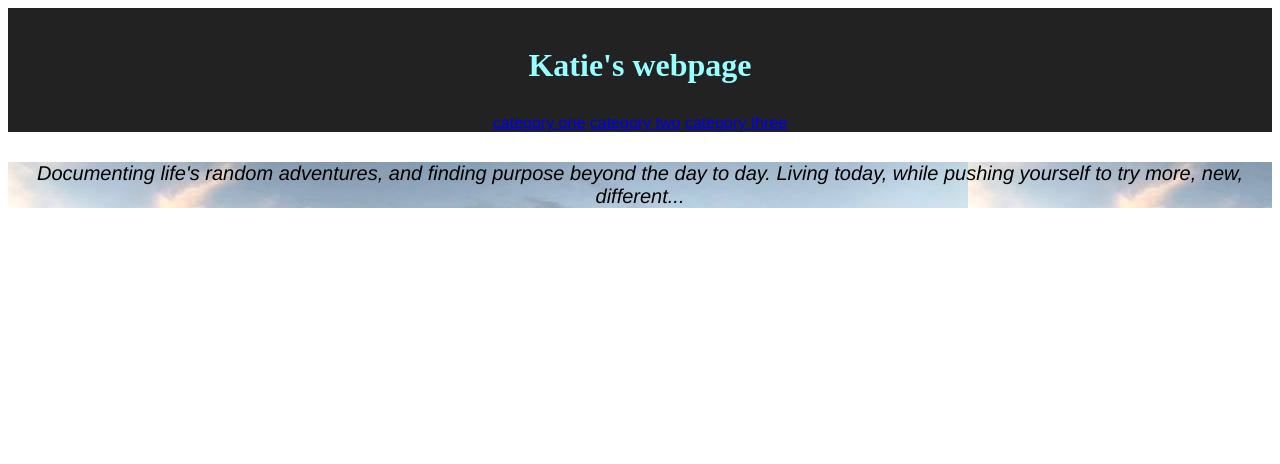
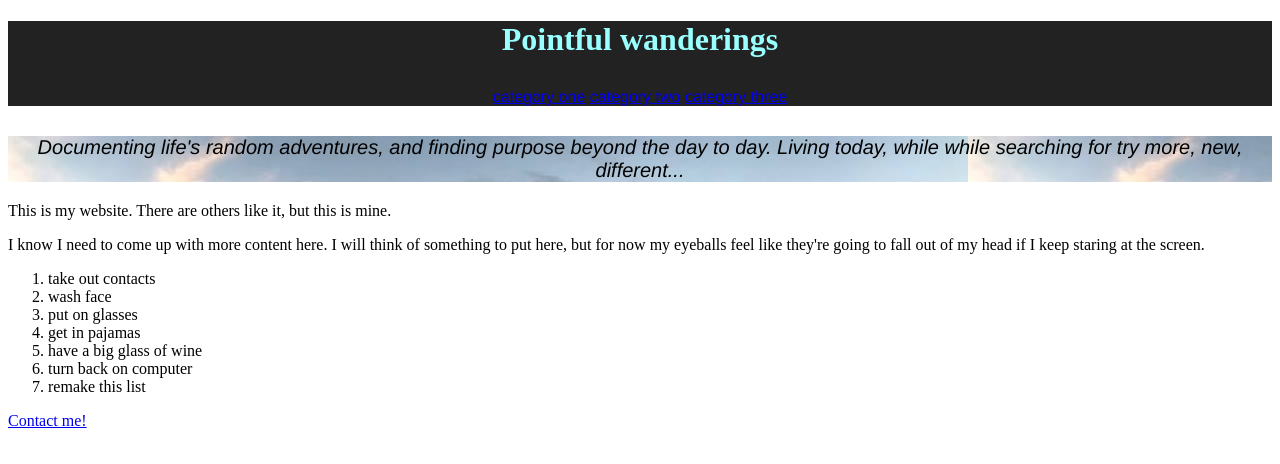
Before and after one commit to kmcniff/kmcniff.github.io, a plain HTML site: page unit_3/index.html in a window 1280 px wide. Drawn offline with Linux system fonts and the light colour scheme; files whose address does not match are found by name.

Commit message:
updatedindex

```diff
--- a/unit_3/index.html
+++ b/unit_3/index.html
@@ -9,20 +9,35 @@
 <body>
 
 	<header>
-		<img src="#" alt="" title="">
-		<h1>Katie's webpage</h1>
+		<img src="#" alt="" title="" align="left">
+		<h1>Pointful wanderings</h1>
 
 		<nav>
 			<a href="#">category one</a>
 			<a href="#">category two</a>
 			<a href="#">category three</a>
 		</nav>
+
 	</header>
 
-		<p id="slogan">
-			Documenting life's random adventures, and finding purpose beyond the day to day. Living today, while pushing yourself to try more, new, different...
-		</p>
+	<p id="slogan">Documenting life's random adventures, and finding purpose beyond the day to day. Living today, while while searching for try more, new, different...	</p>
 
+	<main>
+		<p>This is my website. There are others like it, but this is mine.</p>
 
+		<p>I know I need to come up with more content here. I will think of something to put here, but for now my eyeballs feel like they're going to fall out of my head if I keep staring at the screen.</p>
+
+		<ol>
+			<li>take out contacts</li>
+			<li>wash face</li>
+			<li>put on glasses</li>
+			<li>get in pajamas</li>
+			<li>have a big glass of wine</li>
+			<li>turn back on computer</li>
+			<li>remake this list</li>
+		</ol>
+
+		<p><a href="mailto:kate.mcniff@gmail.com">Contact me!</a></p>
+	</main>
 </body>
 </html>
```
